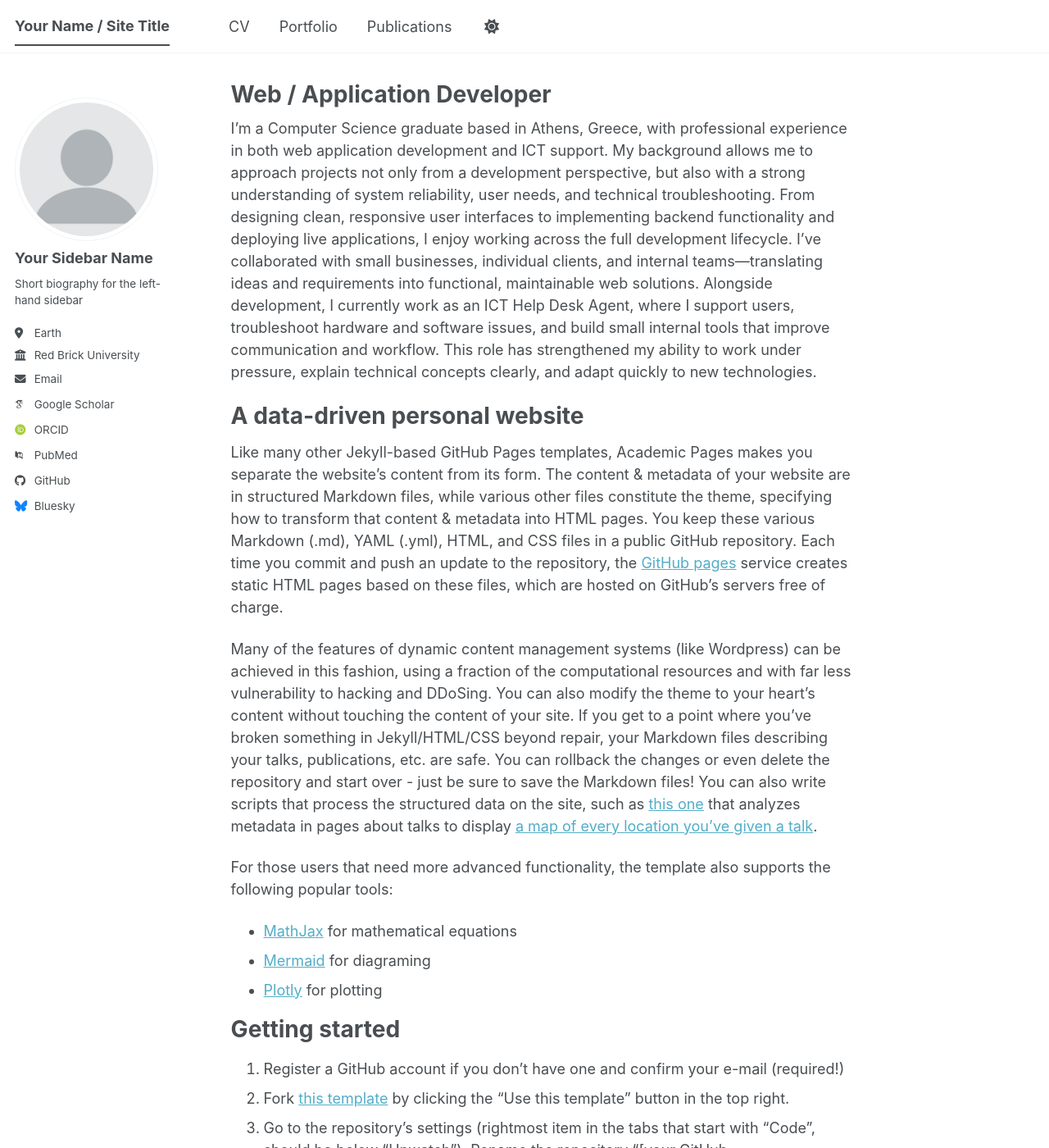
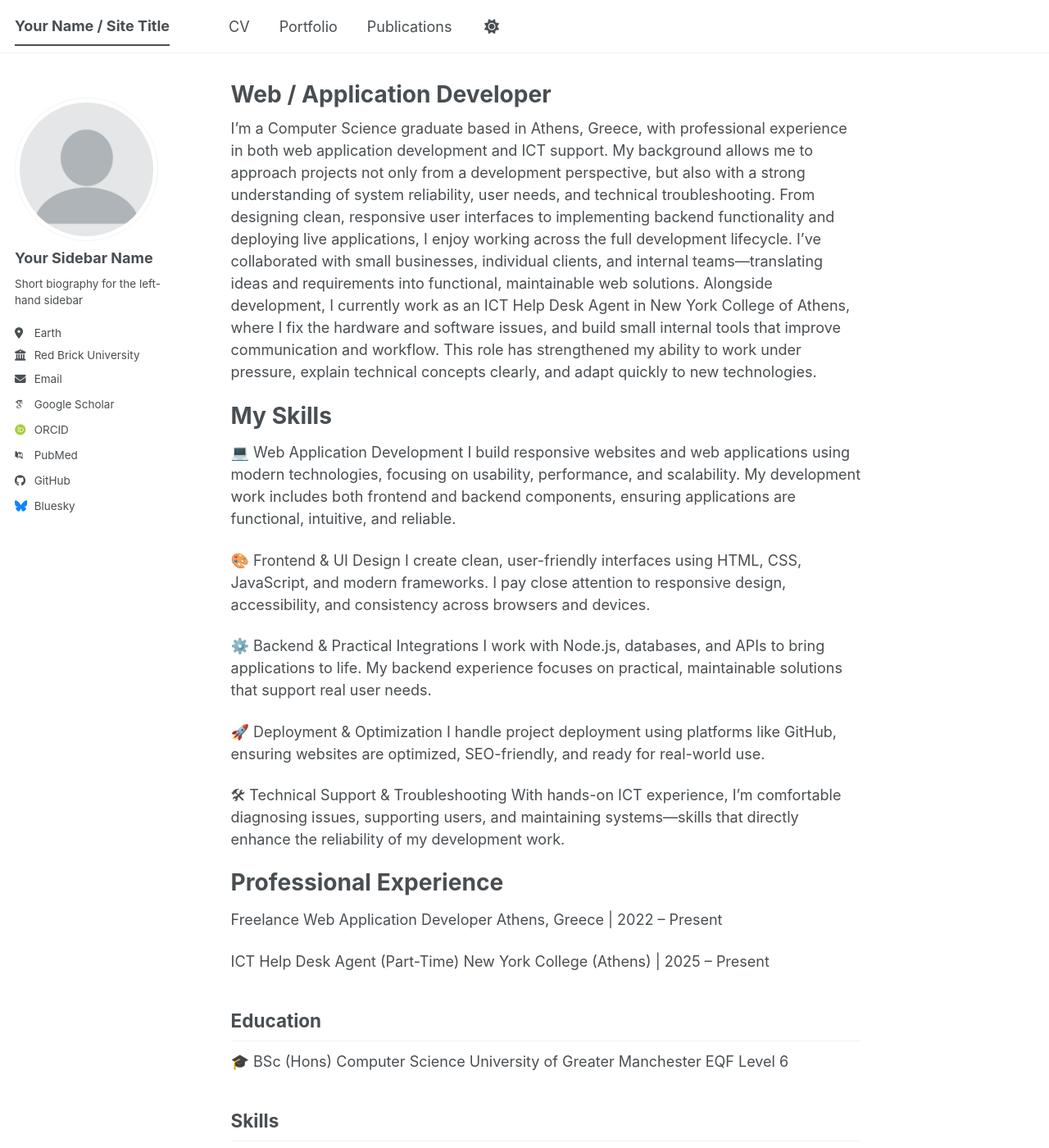
Before and after one commit to Mexatur/Blog, a Jekyll site: the page built from _pages/about.md, in a window 1280 px wide and 1400 px high. Shown: the whole window at 82% size. Built offline with Jekyll 4.4.1, drawn with Linux system fonts in a browser that asks for light colours; some web fonts are replaced; a script bundle is joined from its source files by our own code; library files that are not in the unit come from our copies; some of the changed text lies outside the part shown.

Commit message:
Revise about section and enhance skills overview
Updated job location and added skills section.

```diff
--- a/_pages/about.md
+++ b/_pages/about.md
@@ -9,48 +9,60 @@ redirect_from:
 
 I’m a Computer Science graduate based in Athens, Greece, with professional experience in both web application development and ICT support. My background allows me to approach projects not only from a development perspective, but also with a strong understanding of system reliability, user needs, and technical troubleshooting.
 From designing clean, responsive user interfaces to implementing backend functionality and deploying live applications, I enjoy working across the full development lifecycle. I’ve collaborated with small businesses, individual clients, and internal teams—translating ideas and requirements into functional, maintainable web solutions.
-Alongside development, I currently work as an ICT Help Desk Agent, where I support users, troubleshoot hardware and software issues, and build small internal tools that improve communication and workflow. This role has strengthened my ability to work under pressure, explain technical concepts clearly, and adapt quickly to new technologies.
+Alongside development, I currently work as an ICT Help Desk Agent in New York College of Athens, where I fix the hardware and software issues, and build small internal tools that improve communication and workflow. This role has strengthened my ability to work under pressure, explain technical concepts clearly, and adapt quickly to new technologies.
 
-A data-driven personal website
+My Skills
 ======
-Like many other Jekyll-based GitHub Pages templates, Academic Pages makes you separate the website's content from its form. The content & metadata of your website are in structured Markdown files, while various other files constitute the theme, specifying how to transform that content & metadata into HTML pages. You keep these various Markdown (.md), YAML (.yml), HTML, and CSS files in a public GitHub repository. Each time you commit and push an update to the repository, the [GitHub pages](https://pages.github.com/) service creates static HTML pages based on these files, which are hosted on GitHub's servers free of charge.
+💻 Web Application Development
+I build responsive websites and web applications using modern technologies, focusing on usability, performance, and scalability. My development work includes both frontend and backend components, ensuring applications are functional, intuitive, and reliable.
 
-Many of the features of dynamic content management systems (like Wordpress) can be achieved in this fashion, using a fraction of the computational resources and with far less vulnerability to hacking and DDoSing. You can also modify the theme to your heart's content without touching the content of your site. If you get to a point where you've broken something in Jekyll/HTML/CSS beyond repair, your Markdown files describing your talks, publications, etc. are safe. You can rollback the changes or even delete the repository and start over - just be sure to save the Markdown files! You can also write scripts that process the structured data on the site, such as [this one](https://github.com/academicpages/academicpages.github.io/blob/master/talkmap.ipynb) that analyzes metadata in pages about talks to display [a map of every location you've given a talk](https://academicpages.github.io/talkmap.html).
+🎨 Frontend & UI Design
+I create clean, user-friendly interfaces using HTML, CSS, JavaScript, and modern frameworks. I pay close attention to responsive design, accessibility, and consistency across browsers and devices.
 
-For those users that need more advanced functionality, the template also supports the following popular tools:
-- [MathJax](https://www.mathjax.org/) for mathematical equations
-- [Mermaid](https://mermaid.js.org/) for diagraming
-- [Plotly](https://plotly.com/javascript/) for plotting
+⚙️ Backend & Practical Integrations
+I work with Node.js, databases, and APIs to bring applications to life. My backend experience focuses on practical, maintainable solutions that support real user needs.
 
-Getting started
+🚀 Deployment & Optimization
+I handle project deployment using platforms like GitHub, ensuring websites are optimized, SEO-friendly, and ready for real-world use.
+
+🛠 Technical Support & Troubleshooting
+With hands-on ICT experience, I’m comfortable diagnosing issues, supporting users, and maintaining systems—skills that directly enhance the reliability of my development work.
+
+Professional Experience
 ======
-1. Register a GitHub account if you don't have one and confirm your e-mail (required!)
-1. Fork [this template](https://github.com/academicpages/academicpages.github.io) by clicking the "Use this template" button in the top right.
-1. Go to the repository's settings (rightmost item in the tabs that start with "Code", should be below "Unwatch"). Rename the repository "[your GitHub username].github.io", which will also be your website's URL.
-1. Set site-wide configuration and create content & metadata (see below -- also see [this set of diffs](https://archive.is/3TPas) showing what files were changed to set up [an example site](https://getorg-testacct.github.io) for a user with the username "getorg-testacct")
-1. Upload any files (like PDFs, .zip files, etc.) to the files/ directory. They will appear at https://[your GitHub username].github.io/files/example.pdf.
-1. Check status by going to the repository settings, in the "GitHub pages" section
+Freelance Web Application Developer
+Athens, Greece | 2022 – Present
 
-Site-wide configuration
+ICT Help Desk Agent (Part-Time)
+New York College (Athens) | 2025 – Present
+
+Education
 ------
-The main configuration file for the site is in the base directory in [_config.yml](https://github.com/academicpages/academicpages.github.io/blob/master/_config.yml), which defines the content in the sidebars and other site-wide features. You will need to replace the default variables with ones about yourself and your site's github repository. The configuration file for the top menu is in [_data/navigation.yml](https://github.com/academicpages/academicpages.github.io/blob/master/_data/navigation.yml). For example, if you don't have a portfolio or blog posts, you can remove those items from that navigation.yml file to remove them from the header.
+🎓 BSc (Hons) Computer Science
+University of Greater Manchester
+EQF Level 6
 
-Create content & metadata
+Skills
 ------
-For site content, there is one Markdown file for each type of content, which are stored in directories like _publications, _talks, _posts, _teaching, or _pages. For example, each talk is a Markdown file in the [_talks directory](https://github.com/academicpages/academicpages.github.io/tree/master/_talks). At the top of each Markdown file is structured data in YAML about the talk, which the theme will parse to do lots of cool stuff. The same structured data about a talk is used to generate the list of talks on the [Talks page](https://academicpages.github.io/talks), each [individual page](https://academicpages.github.io/talks/2012-03-01-talk-1) for specific talks, the talks section for the [CV page](https://academicpages.github.io/cv), and the [map of places you've given a talk](https://academicpages.github.io/talkmap.html) (if you run this [python file](https://github.com/academicpages/academicpages.github.io/blob/master/talkmap.py) or [Jupyter notebook](https://github.com/academicpages/academicpages.github.io/blob/master/talkmap.ipynb), which creates the HTML for the map based on the contents of the _talks directory).
+Frontend: HTML, CSS, JavaScript, React, Sass, LESS
 
-**Markdown generator**
+Backend: Node.js, Databases
 
-The repository includes [a set of Jupyter notebooks](https://github.com/academicpages/academicpages.github.io/tree/master/markdown_generator
-) that converts a CSV containing structured data about talks or presentations into individual Markdown files that will be properly formatted for the Academic Pages template. The sample CSVs in that directory are the ones I used to create my own personal website at stuartgeiger.com. My usual workflow is that I keep a spreadsheet of my publications and talks, then run the code in these notebooks to generate the Markdown files, then commit and push them to the GitHub repository.
+CMS: WordPress, Wix, Webflow
 
-How to edit your site's GitHub repository
+Development Practices: Responsive Design, Agile Project Management
+
+Tools: Software configuration management tools, ICT debugging tools
+
+Soft Skills: Client communication, Teamwork, Time management, Adaptability, Problem-solving
+
+Languages
 ------
-Many people use a git client to create files on their local computer and then push them to GitHub's servers. If you are not familiar with git, you can directly edit these configuration and Markdown files directly in the github.com interface. Navigate to a file (like [this one](https://github.com/academicpages/academicpages.github.io/blob/master/_talks/2012-03-01-talk-1.md) and click the pencil icon in the top right of the content preview (to the right of the "Raw | Blame | History" buttons). You can delete a file by clicking the trashcan icon to the right of the pencil icon. You can also create new files or upload files by navigating to a directory and clicking the "Create new file" or "Upload files" buttons.
+Turkish – Native
+Greek – Proficient (C2)
+English – Advanced (C1)
 
-Example: editing a Markdown file for a talk
-![Editing a Markdown file for a talk](/images/editing-talk.png)
-
-For more info
+Volunteering & Community Involvement
 ------
-More info about configuring Academic Pages can be found in [the guide](https://academicpages.github.io/markdown/), the [growing wiki](https://github.com/academicpages/academicpages.github.io/wiki), and you can always [ask a question on GitHub](https://github.com/academicpages/academicpages.github.io/discussions). The [guides for the Minimal Mistakes theme](https://mmistakes.github.io/minimal-mistakes/docs/configuration/) (which this theme was forked from) might also be helpful.
+I actively participate in community-focused initiatives and youth programs. I’ve been involved in Erasmus+ projects promoting environmental awareness and physical well-being, and I am a founding board member of the Olympus Youth Center, an organization dedicated to supporting immigrant youth and young adults in Greece.
+These experiences have strengthened my leadership skills, cultural awareness, and commitment to using technology and collaboration for positive social impact.
```
